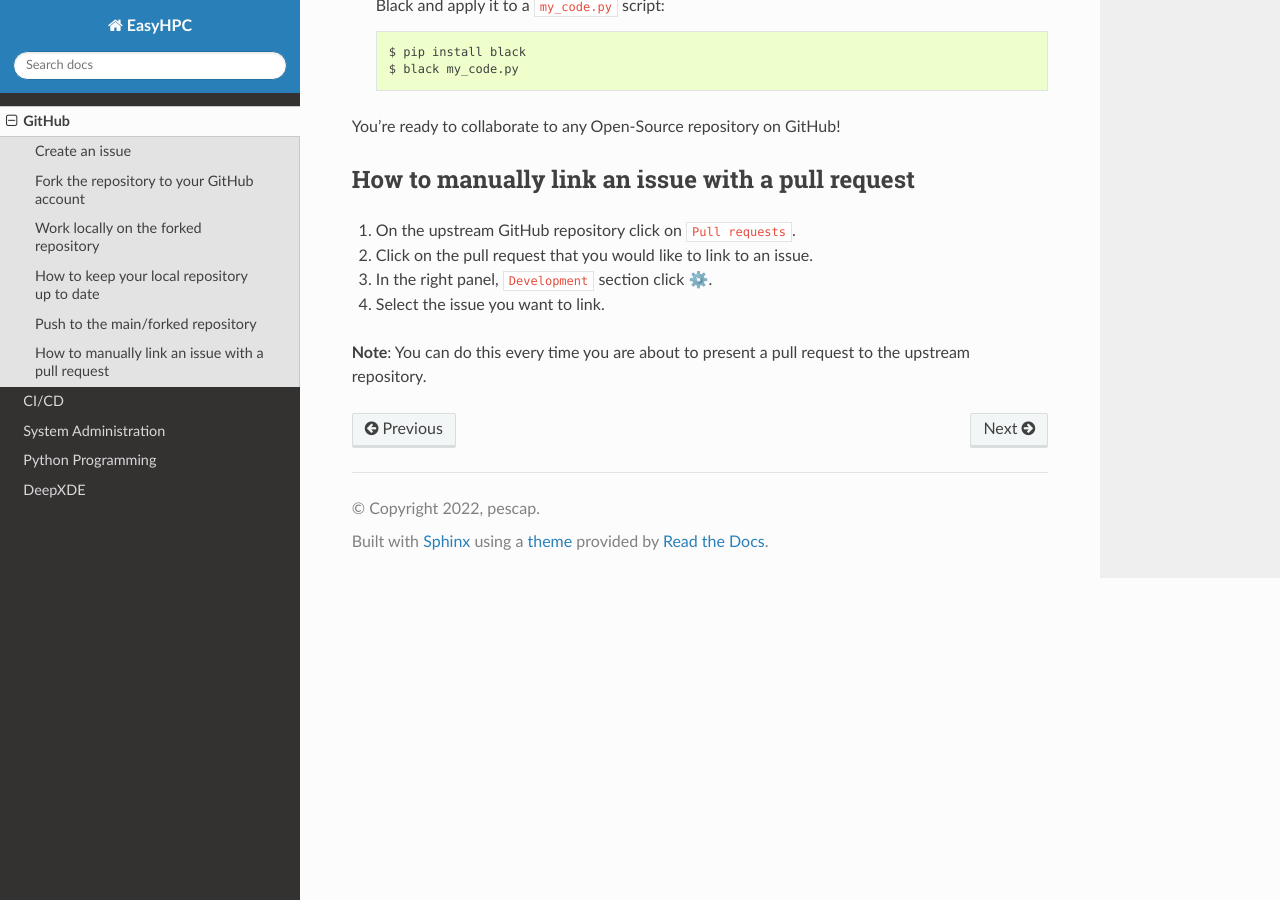
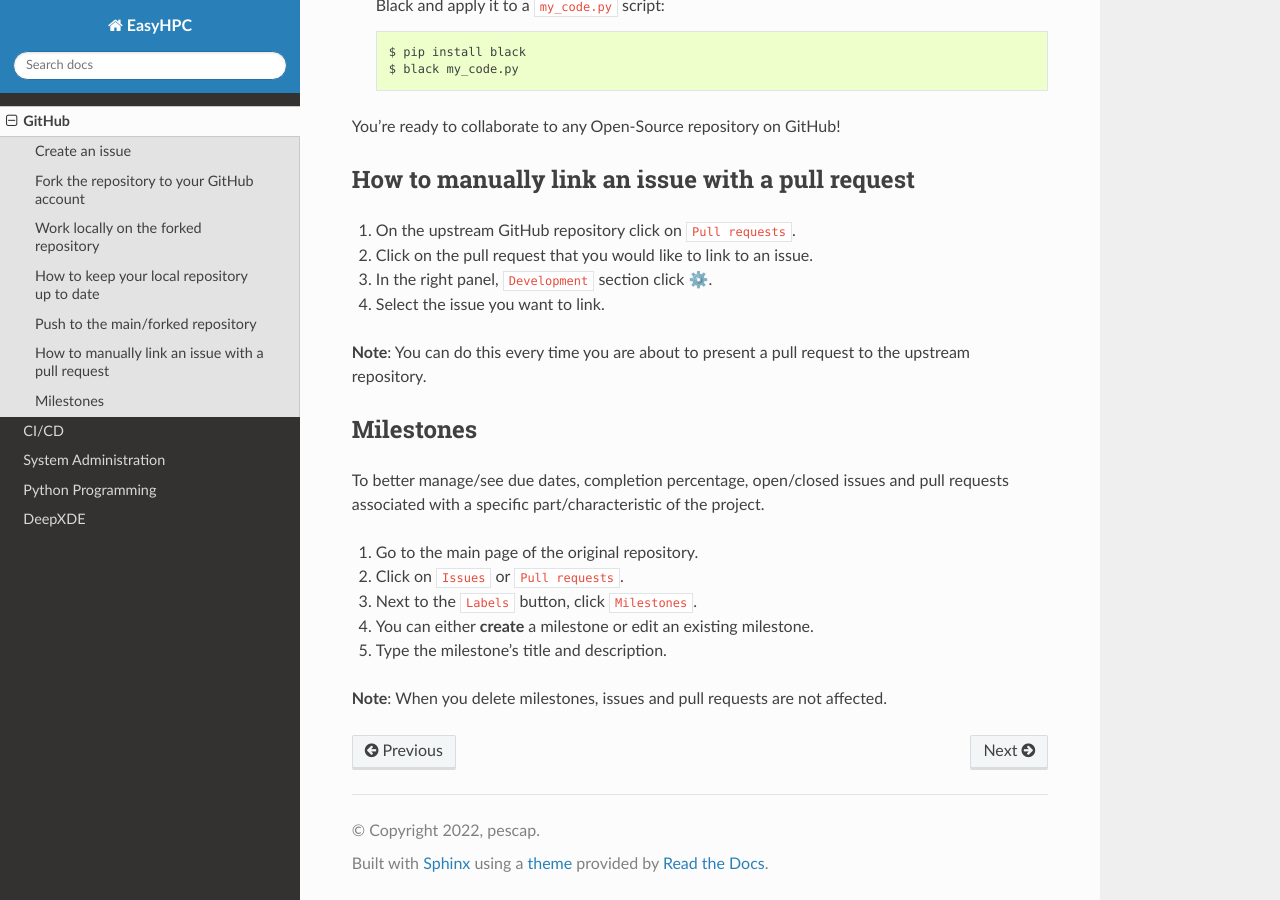
Before and after one commit to pescap/EasyHPC, a Sphinx documentation site: the page built from docs/source/github.rst, in a window 1280 px wide and 900 px high, scrolled down 2664 px. Built offline with Sphinx 7.4.7 and the Read the Docs theme 2.0.0, drawn with Linux system fonts in a browser that asks for light colours; some of the changed text lies outside the part shown.

Commit message:
"Added the Milestones Section"

```diff
--- a/docs/source/github.rst
+++ b/docs/source/github.rst
@@ -24,7 +24,6 @@ Fork the repository to your GitHub account
 
 Work locally on the forked repository
 -------------------------------------
-
 Now that you have forked the repository, you will clone it locally on your computer.
 
 - Go to the forked GitHub directory webpage. It should be something like: ::
@@ -50,7 +49,7 @@ Now, you are ready to work on this branch, to make all the changes that you want
 How to keep your local repository up to date
 --------------------------------------------
 
-Configure a remote.
+Configure a remote:
 
 1. List the current remote repository for your fork: ::
 
@@ -110,7 +109,7 @@ Check compatibility and propose a Pull Request.
 You're ready to collaborate to any Open-Source repository on GitHub!
 
 How to manually link an issue with a pull request
-----------------------------------------
+-------------------------------------------------
 
 1. On the upstream GitHub repository click on ``Pull requests``.
 2. Click on the pull request that you would like to link to an issue.
@@ -118,3 +117,15 @@ How to manually link an issue with a pull request
 4. Select the issue you want to link.
 
 **Note**: You can do this every time you are about to present a pull request to the upstream repository.
+
+Milestones
+----------
+To better manage/see due dates, completion percentage, open/closed issues and pull requests associated with a specific part/characteristic of the project.
+
+1. Go to the main page of the original repository.
+2. Click on ``Issues`` or ``Pull requests``.
+3. Next to the ``Labels`` button, click ``Milestones``.
+4. You can either **create** a milestone or edit an existing milestone.
+5. Type the milestone's title and description.
+
+**Note**: When you delete milestones, issues and pull requests are not affected.
```
